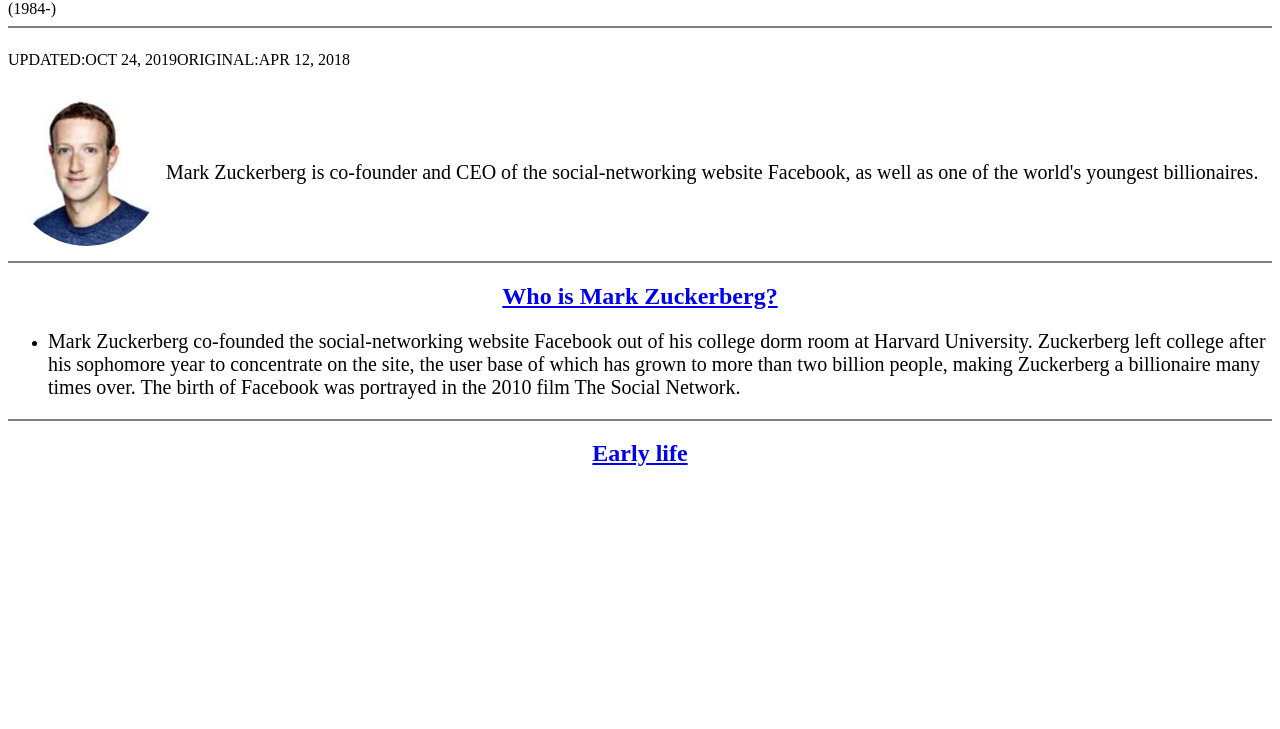
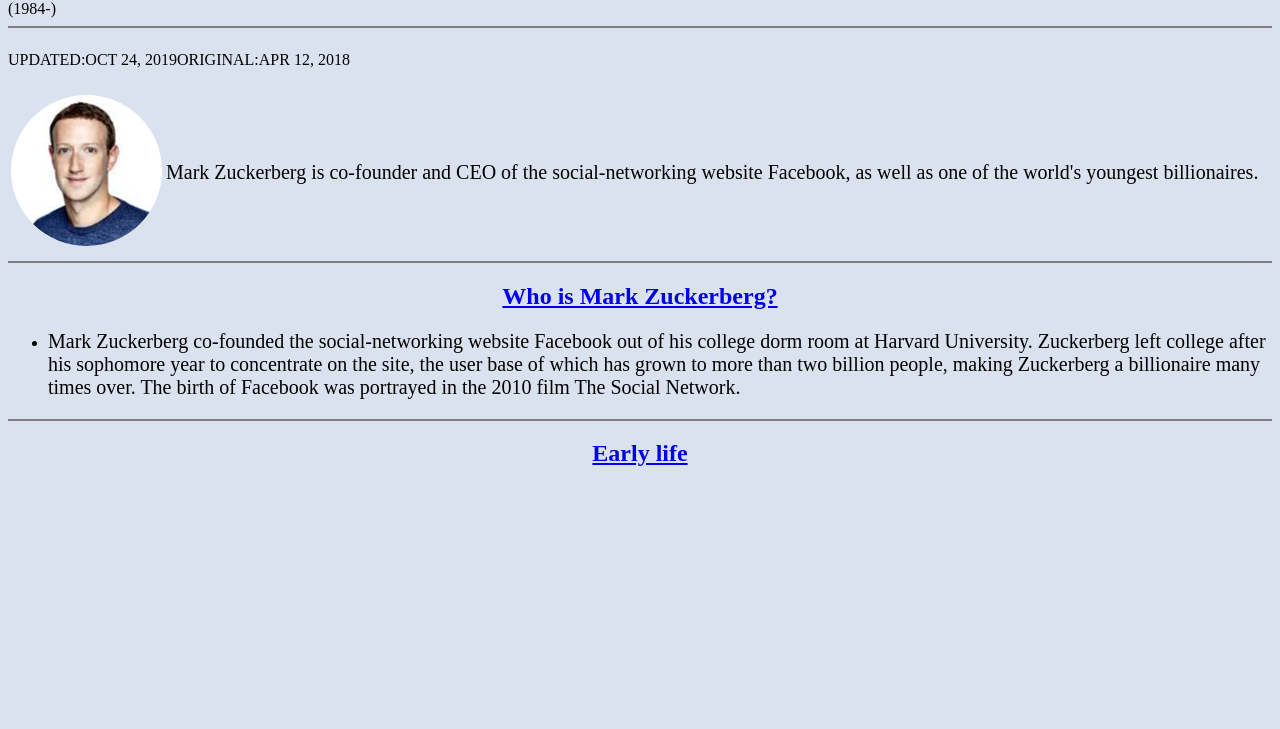
Before and after one commit to HusainKatwara/Mark-Zuckerberg, a plain HTML site: page index.html in a window 1280 px wide. Shown: the part 71-800 px from the top of the page. Drawn offline with Linux system fonts and the light colour scheme.

Commit message:
Update index.html

```diff
--- a/index.html
+++ b/index.html
@@ -16,7 +16,7 @@
   </style>
 </head>
 
-<body>
+<body style="background-color: #dbe2ef;">
   <h1>Mark Zuckerberg <span style="color:#D3D3D3"> Biography</span></h1>
   <p class='small'>(1984-)</p>
   <hr noshade>
```
